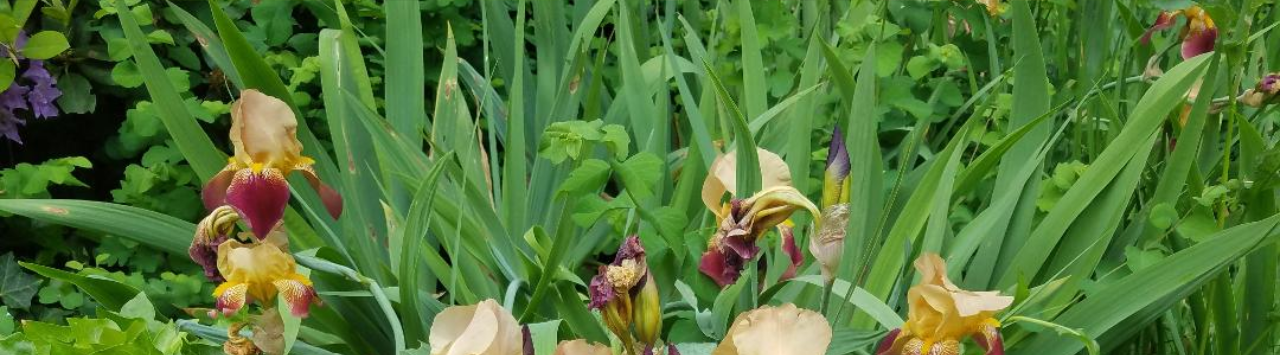
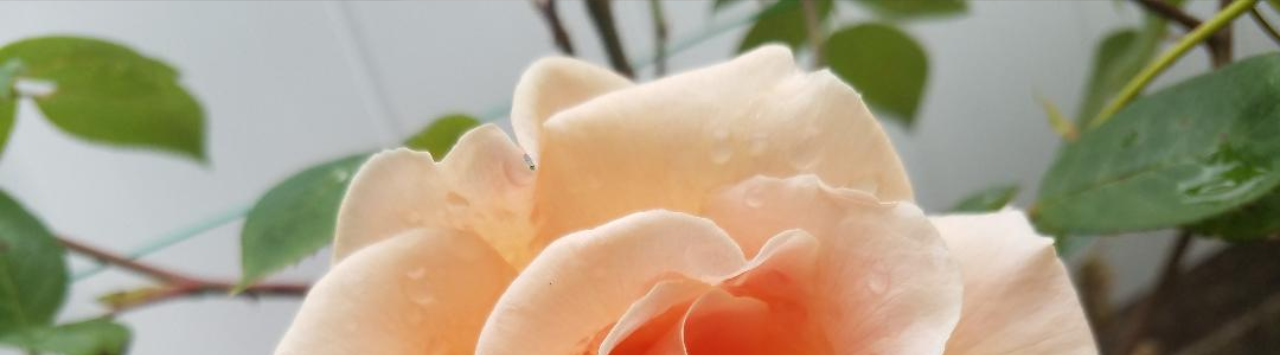
Before and after one commit to AlexKSparks/experimental, a plain HTML site: page index.html in a window 1280 px wide. Shown: the top 355 px of the page. Drawn offline with nearby package versions, Linux system fonts and the light colour scheme.

Commit message:
adding photos

```diff
--- a/styles.css
+++ b/styles.css
@@ -12,7 +12,6 @@ body {
     top: 0;
     background-attachment: fixed;
     background-image: url(images/rose_mobile.jpg);}
-
 
 header {
   width: 100%;
@@ -122,6 +121,6 @@ ul li a:hover {
         width: 20%;
     }
     body{
-        background-image: url(images/iris.jpg);
+        background-image: url(images/rose.jpg);
     }
 }
```
Also changed, not shown: images/rose_mobile.jpg, images/rose_tablet.jpg (added).
